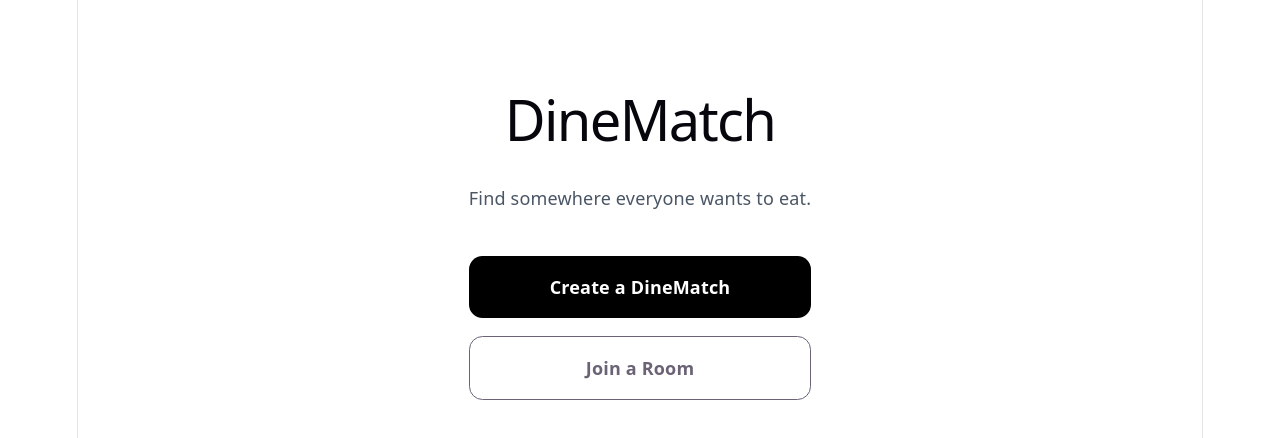
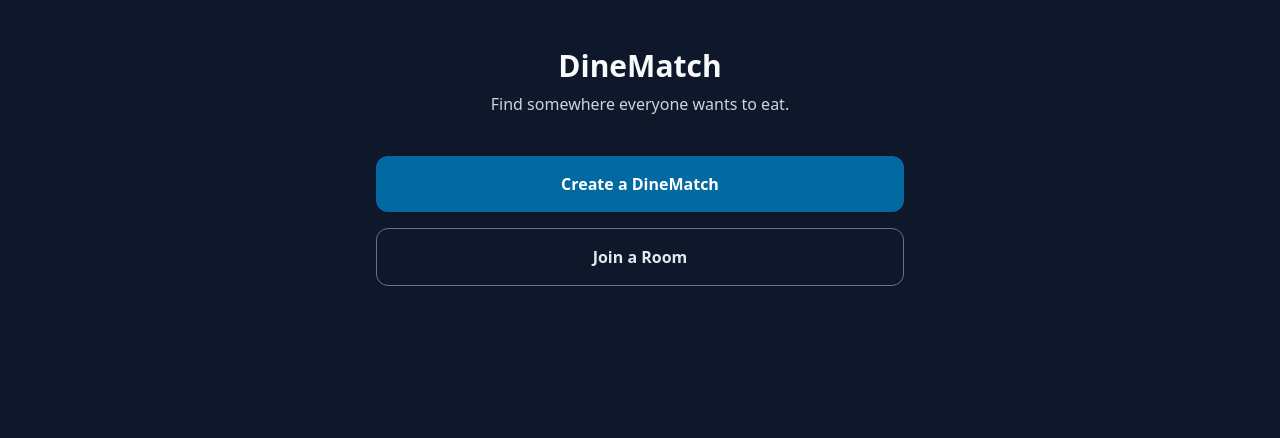
Before and after one commit to OratorMurambiwa/Dine-Match, a React (Vite) app in the folder frontend/: page / in a window 1280 px wide. Shown: the top 438 px of the page. Built offline with nearby package versions, Linux system fonts and the light colour scheme.

Commit message:
Improve dark theme contrast and keyboard focus styles

```diff
--- a/frontend/src/index.css
+++ b/frontend/src/index.css
@@ -1,113 +1,82 @@
 @import "tailwindcss";
 
 :root {
-  --text: #6b6375;
-  --text-h: #08060d;
-  --bg: #fff;
-  --border: #e5e4e7;
-  --code-bg: #f4f3ec;
-  --accent: #aa3bff;
-  --accent-bg: rgba(170, 59, 255, 0.1);
-  --accent-border: rgba(170, 59, 255, 0.5);
-  --social-bg: rgba(244, 243, 236, 0.5);
-  --shadow:
-    rgba(0, 0, 0, 0.1) 0 10px 15px -3px, rgba(0, 0, 0, 0.05) 0 4px 6px -2px;
-
-  --sans: system-ui, 'Segoe UI', Roboto, sans-serif;
-  --heading: system-ui, 'Segoe UI', Roboto, sans-serif;
-  --mono: ui-monospace, Consolas, monospace;
-
-  font: 18px/145% var(--sans);
-  letter-spacing: 0.18px;
-  color-scheme: light dark;
-  color: var(--text);
-  background: var(--bg);
-  font-synthesis: none;
-  text-rendering: optimizeLegibility;
-  -webkit-font-smoothing: antialiased;
-  -moz-osx-font-smoothing: grayscale;
-
-  @media (max-width: 1024px) {
-    font-size: 16px;
-  }
+    font-family: system-ui, "Segoe UI", Roboto, sans-serif;
+    color: #e2e8f0;
+    background: #0f172a;
+    color-scheme: dark;
+    font-synthesis: none;
+    text-rendering: optimizeLegibility;
+    -webkit-font-smoothing: antialiased;
+    -moz-osx-font-smoothing: grayscale;
 }
 
-@media (prefers-color-scheme: dark) {
-  :root {
-    --text: #9ca3af;
-    --text-h: #f3f4f6;
-    --bg: #16171d;
-    --border: #2e303a;
-    --code-bg: #1f2028;
-    --accent: #c084fc;
-    --accent-bg: rgba(192, 132, 252, 0.15);
-    --accent-border: rgba(192, 132, 252, 0.5);
-    --social-bg: rgba(47, 48, 58, 0.5);
-    --shadow:
-      rgba(0, 0, 0, 0.4) 0 10px 15px -3px, rgba(0, 0, 0, 0.25) 0 4px 6px -2px;
-  }
-
-  #social .button-icon {
-    filter: invert(1) brightness(2);
-  }
+body {
+    margin: 0;
+    min-width: 320px;
+    min-height: 100vh;
 }
 
 #root {
-  width: 1126px;
-  max-width: 100%;
-  margin: 0 auto;
-  text-align: center;
-  border-inline: 1px solid var(--border);
-  min-height: 100svh;
-  display: flex;
-  flex-direction: column;
-  box-sizing: border-box;
-}
-
-body {
-  margin: 0;
+    min-height: 100vh;
 }
 
 h1,
-h2 {
-  font-family: var(--heading);
-  font-weight: 500;
-  color: var(--text-h);
+h2,
+h3 {
+    color: #f8fafc;
 }
 
-h1 {
-  font-size: 56px;
-  letter-spacing: -1.68px;
-  margin: 32px 0;
-  @media (max-width: 1024px) {
-    font-size: 36px;
-    margin: 20px 0;
-  }
-}
-h2 {
-  font-size: 24px;
-  line-height: 118%;
-  letter-spacing: -0.24px;
-  margin: 0 0 8px;
-  @media (max-width: 1024px) {
-    font-size: 20px;
-  }
-}
-p {
-  margin: 0;
+input,
+select,
+textarea {
+    background-color: #1e293b;
+    color: #f8fafc;
+    border-color: #64748b;
 }
 
-code,
-.counter {
-  font-family: var(--mono);
-  display: inline-flex;
-  border-radius: 4px;
-  color: var(--text-h);
+input::placeholder,
+textarea::placeholder {
+    color: #94a3b8;
 }
 
-code {
-  font-size: 15px;
-  line-height: 135%;
-  padding: 4px 8px;
-  background: var(--code-bg);
+button,
+a,
+select {
+    cursor: pointer;
 }
+
+button:disabled {
+    cursor: not-allowed;
+}
+
+button:focus-visible,
+a:focus-visible,
+input:focus-visible,
+select:focus-visible,
+textarea:focus-visible {
+    outline: 3px solid #38bdf8;
+    outline-offset: 3px;
+}
+
+/* Adapt existing component colors to the dark theme. */
+.text-gray-500,
+.text-gray-600 {
+    color: #cbd5e1;
+}
+
+.bg-black {
+    background-color: #0369a1;
+}
+
+.bg-gray-200 {
+    background-color: #334155;
+}
+
+.border {
+    border-color: #64748b;
+}
+
+.text-red-600 {
+    color: #fca5a5;
+}
```
